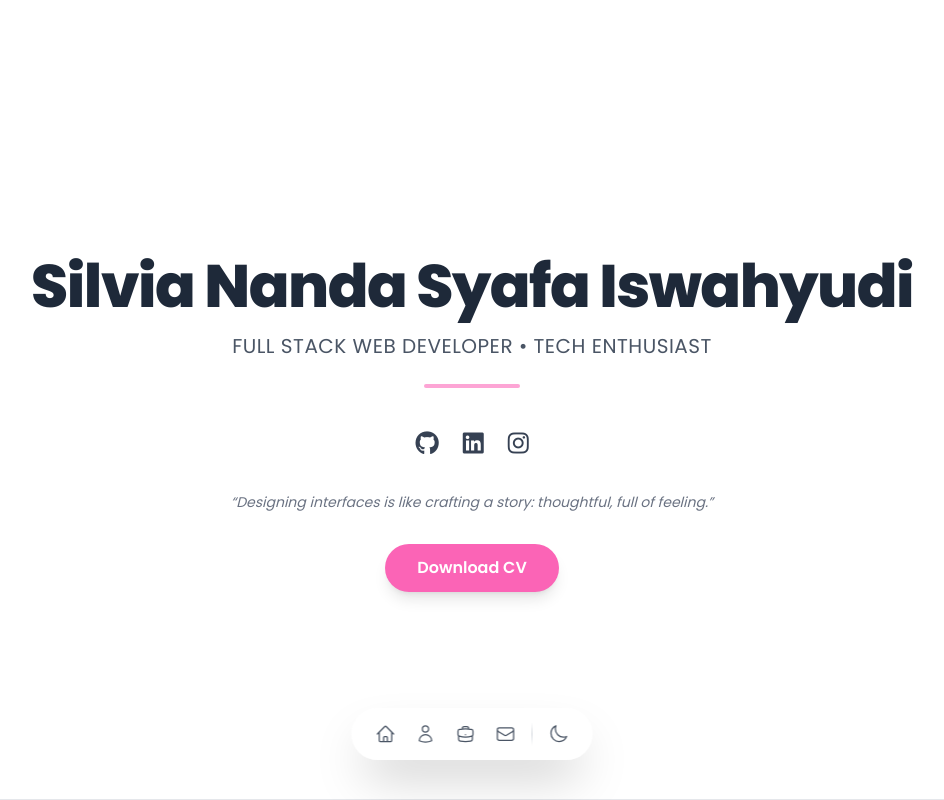
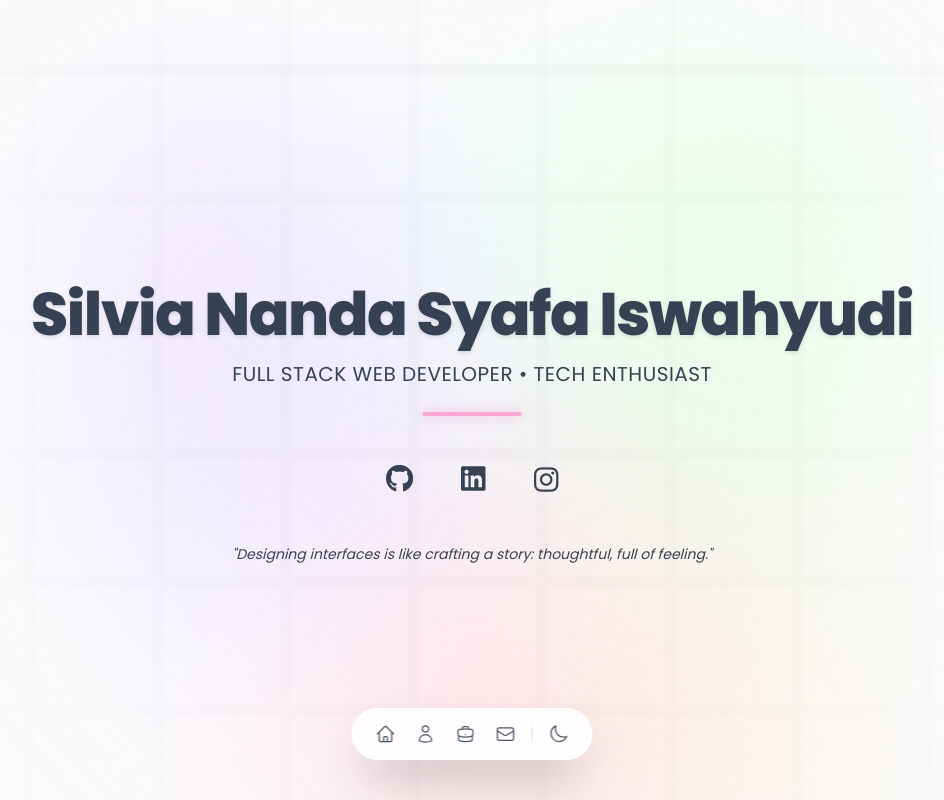
Before and after one commit to silviansi/portfolio, a Vue app: page / in a window 1280 px wide. Shown: the top 800 px of the page, without its empty margins (168-1112 px from the left). Built offline with nearby package versions, Linux system fonts and the light colour scheme.

Commit message:
update page intro with animation

```diff
--- a/src/components/Intro.vue
+++ b/src/components/Intro.vue
@@ -1,48 +1,191 @@
 <template>
-  <section class="relative min-h-screen flex flex-col justify-center items-center text-center bg-white text-gray-900 px-4">
+  <section id="home" class="relative min-h-screen flex flex-col justify-center items-center text-center px-4">
 
     <!-- Name -->
-    <h1 class="text-5xl sm:text-6xl font-bold tracking-tight z-10 text-gray-800 mt-12">
+    <h1 ref="title" class="text-5xl sm:text-6xl font-bold tracking-tight z-10 mt-12">
       Silvia Nanda Syafa Iswahyudi
     </h1>
 
     <!-- Subtitle -->
-    <p class="text-lg sm:text-xl mt-4 font-light text-gray-600 uppercase tracking-wide">
+    <p ref="subtitle" class="text-lg sm:text-xl mt-4 font-light uppercase tracking-wide">
       Full Stack Web Developer • Tech Enthusiast
     </p>
 
     <!-- Center line -->
-    <div class="w-24 h-1 bg-pink-300 my-6 rounded"></div>
+    <div ref="line" class="w-24 h-1 bg-pink-300 my-6 rounded"></div>
 
     <!-- Social Media Icons -->
-    <div class="flex space-x-6 text-2xl mt-4 z-10 text-gray-700">
-      <a href="https://github.com/silviansi" target="_blank" class="hover:text-pink-500 transition duration-300" aria-label="GitHub">
-        <i class="fab fa-github"></i>
-      </a>
-      <a href="https://linkedin.com/in/silviansi" target="_blank" class="hover:text-pink-500 transition duration-300" aria-label="LinkedIn">
-        <i class="fab fa-linkedin"></i>
-      </a>
-      <a href="https://instagram.com/silviansi" target="_blank" class="hover:text-pink-500 transition duration-300" aria-label="Instagram">
-        <i class="fab fa-instagram"></i>
+    <div ref="icons" class="flex space-x-6 text-2xl mt-4 z-10">
+      <a v-for="(icon, i) in socialIcons" :key="i" :href="icon.href" target="_blank"
+         class="hover:text-pink-500 transition-all duration-300 p-3 rounded-full  hover:scale-110 transform"
+         :aria-label="icon.label">
+        <i :class="icon.class" style="font-size: 28px;"></i>
       </a>
     </div>
 
     <!-- Short quote / editorial phrase -->
-    <p class="mt-8 text-sm italic text-gray-500 max-w-xl">
-      “Designing interfaces is like crafting a story: thoughtful, full of feeling.”
+    <p ref="quote" class="mt-8 text-sm italic max-w-xl">
+      "Designing interfaces is like crafting a story: thoughtful, full of feeling."
     </p>
 
-    <!-- Download CV Button -->
-    <a
-      href="/pdf/cv-silvia.pdf"
-      download
-      class="mt-8 inline-block bg-pink-400 hover:bg-pink-500 text-white font-semibold py-3 px-8 rounded-full shadow-lg transition duration-300"
-      aria-label="Download Silvia Nanda Syafa Iswahyudi's CV"
-    >
-      Download CV
-    </a>
-
-    <!-- Bottom border -->
-    <div class="absolute bottom-0 w-full border-t border-gray-200 mt-10"></div>
   </section>
 </template>
+
+<script setup>
+import { ref, onMounted } from 'vue'
+import { gsap } from 'gsap'
+
+const title = ref(null)
+const subtitle = ref(null)
+const line = ref(null)
+const icons = ref(null)
+const quote = ref(null)
+
+const socialIcons = [
+  {
+    href: 'https://github.com/silviansi',
+    label: 'GitHub',
+    class: 'fab fa-github'
+  },
+  {
+    href: 'https://linkedin.com/in/silviansi',
+    label: 'LinkedIn',
+    class: 'fab fa-linkedin'
+  },
+  {
+    href: 'https://instagram.com/silviansi',
+    label: 'Instagram',
+    class: 'fab fa-instagram'
+  }
+]
+
+onMounted(() => {
+  // Ensure DOM is fully loaded before starting animations
+  gsap.delayedCall(0.1, () => {
+    // Set initial states
+    gsap.set([title.value, subtitle.value, line.value, quote.value], { opacity: 0 })
+    gsap.set(title.value, { y: 50, scale: 0.9 })
+    gsap.set(subtitle.value, { y: 30, x: -15 })
+    gsap.set(line.value, { scaleX: 0, transformOrigin: 'center' })
+    gsap.set(quote.value, { y: 30, x: 15 })
+
+    // Set initial state for icon links - much more subtle
+    if (icons.value && icons.value.children) {
+      gsap.set(icons.value.children, {
+        opacity: 0,
+        y: 20,
+        scale: 0.8
+      })
+    }
+
+    // Create main timeline with smoother easing
+    const tl = gsap.timeline({
+      defaults: { ease: 'power2.out' },
+      delay: 0.2
+    })
+
+    // Animate title with gentle bounce
+    tl.to(title.value, {
+      opacity: 1,
+      y: 0,
+      scale: 1,
+      duration: 1,
+      ease: 'back.out(1.2)'
+    })
+
+    // Animate subtitle with slide
+    .to(subtitle.value, {
+      opacity: 1,
+      y: 0,
+      x: 0,
+      duration: 0.8,
+      ease: 'power2.out'
+    }, "-=0.7")
+
+    // Animate line with scale
+    .to(line.value, {
+      opacity: 1,
+      scaleX: 1,
+      duration: 0.6,
+      ease: 'power2.out'
+    }, "-=0.4")
+
+    // Animate icon links with subtle stagger - no rotation
+    .to(icons.value.children, {
+      opacity: 1,
+      y: 0,
+      scale: 1,
+      duration: 0.5,
+      stagger: {
+        amount: 0.3,
+        from: "center"
+      },
+      ease: 'power2.out'
+    }, "-=0.2")
+
+    // Animate quote with fade and slide
+    .to(quote.value, {
+      opacity: 1,
+      y: 0,
+      x: 0,
+      duration: 0.8,
+      ease: 'power2.out'
+    }, "-=0.3")
+
+    // Add very subtle floating animation for icons after main animation
+    gsap.delayedCall(2, () => {
+      if (icons.value && icons.value.children) {
+        gsap.to(icons.value.children, {
+          y: -3,
+          duration: 3,
+          ease: 'power2.inOut',
+          stagger: 0.1,
+          yoyo: true,
+          repeat: -1
+        })
+      }
+    })
+
+    // Add very subtle pulsing animation for the line
+    gsap.delayedCall(2.5, () => {
+      gsap.to(line.value, {
+        scaleX: 1.05,
+        duration: 3,
+        ease: 'power2.inOut',
+        yoyo: true,
+        repeat: -1
+      })
+    })
+  })
+})
+</script>
+
+<style scoped>
+/* Add glow effect to the line */
+.w-24.h-1.bg-pink-300 {
+  box-shadow: 0 0 10px rgba(244, 114, 182, 0.5);
+}
+
+/* Add subtle text shadow to title */
+h1 {
+  text-shadow: 0 2px 4px rgba(0, 0, 0, 0.1);
+}
+
+/* Add hover glow effect to social icons */
+/* .hover\:text-pink-500:hover {
+  filter: drop-shadow(0 0 8px rgba(244, 114, 182, 0.6));
+} */
+
+/* Smooth cursor animation */
+@keyframes blink {
+  0%, 50% { opacity: 1; }
+  51%, 100% { opacity: 0; }
+}
+
+/* Optional: Add typing effect cursor */
+.typing-cursor::after {
+  content: '|';
+  animation: blink 1s infinite;
+  color: #f472b6;
+}
+</style>
```
